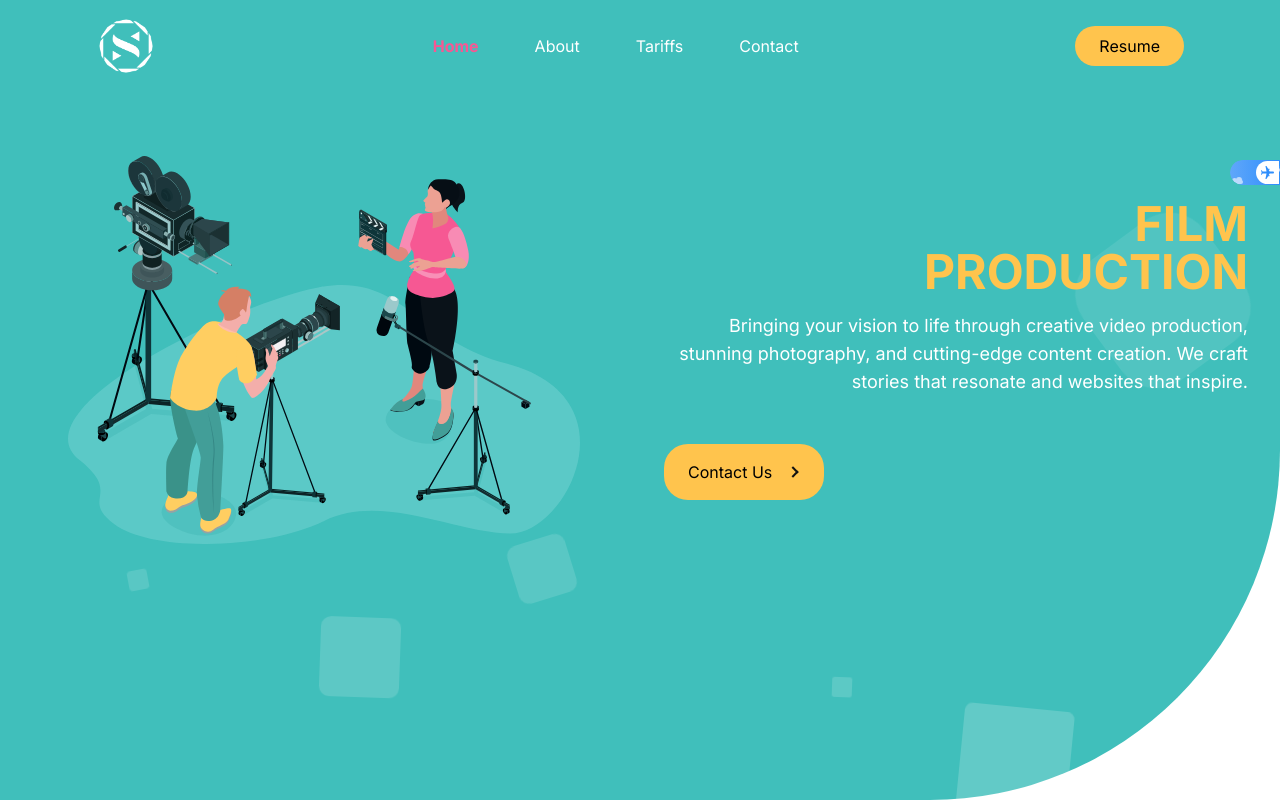
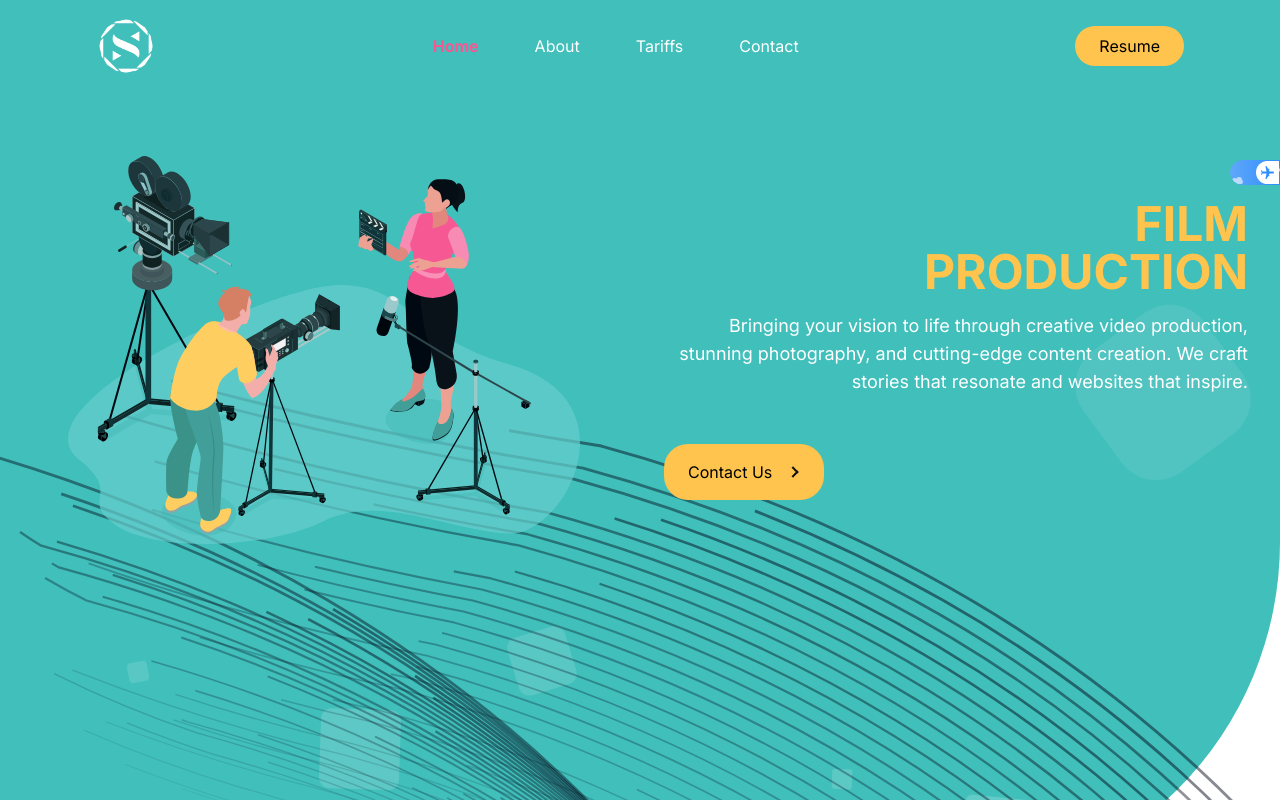
Before and after one commit to dissojak/StoonProd, a Next.js app: page / in a window 1280 px wide. Shown: the top 800 px of the page. Built offline with nearby package versions, Linux system fonts and the light colour scheme.

Commit message:
add animation v1.5

```diff
--- a/package.json
+++ b/package.json
@@ -8,6 +8,7 @@
     "lint": "next lint"
   },
   "dependencies": {
+    "framer-motion": "^12.4.2",
     "lucide-react": "^0.475.0",
     "next": "14.2.4",
     "react": "^18",
--- /dev/null
+++ b/src/app/UI/BackgroundPaths.js
@@ -0,0 +1,62 @@
+"use client";
+
+import { motion } from "framer-motion";
+
+function FloatingPaths({ position }) {
+  const paths = Array.from({ length: 36 }, (_, i) => ({
+    id: i,
+    d: `M-${380 - i * 5 * position} -${189 + i * 6}C-${
+      380 - i * 5 * position
+    } -${189 + i * 6} -${312 - i * 5 * position} ${216 - i * 6} ${
+      152 - i * 5 * position
+    } ${343 - i * 6}C${616 - i * 5 * position} ${470 - i * 6} ${
+      684 - i * 5 * position
+    } ${875 - i * 6} ${684 - i * 5 * position} ${875 - i * 6}`,
+    color: `rgba(15,23,42,${0.1 + i * 0.03})`,
+    width: 0.5 + i * 0.03,
+  }));
+
+  return (
+    <div className="absolute inset-0 pointer-events-none">
+      <svg
+        className="w-full h-full text-slate-950 dark:text-white"
+        viewBox="0 0 696 316"
+        fill="none"
+      >
+        {paths.map((path) => (
+          <motion.path
+            key={path.id}
+            d={path.d}
+            stroke="currentColor"
+            strokeWidth={path.width}
+            strokeOpacity={0.1 + path.id * 0.03}
+            initial={{ pathLength: 0.3, opacity: 0.6 }}
+            animate={{
+              pathLength: 1,
+              opacity: [0.3, 0.6, 0.3],
+              pathOffset: [0, 1, 0],
+            }}
+            transition={{
+              duration: 20 + Math.random() * 10,
+              repeat: Number.POSITIVE_INFINITY,
+              ease: "linear",
+            }}
+          />
+        ))}
+      </svg>
+    </div>
+  );
+}
+
+export default function BackgroundPaths({children}) {
+
+  return (
+    <div className="relative min-h-screen w-full flex items-center justify-center overflow-hidden">
+      <div className="absolute inset-0">
+        <FloatingPaths position={1} />
+        <FloatingPaths position={-1} />
+        {children}
+      </div>
+    </div>
+  );
+}
--- a/src/app/components/Home/SliderSection.js
+++ b/src/app/components/Home/SliderSection.js
@@ -1,8 +1,10 @@
 import Link from "next/link";
 import Image from "next/image";
+import BackgroundPaths from "@/app/UI/BackgroundPaths";
 
 const SliderSection = () => {
   return (
+    <BackgroundPaths>
       <section className="text-white py-8 sm:py-12 lg:py-16">
         <div className="container mx-auto px-4 sm:px-6 lg:px-8">
           <div className="flex flex-col lg:flex-row items-center justify-between gap-8 lg:gap-12">
@@ -26,8 +28,8 @@
               </h1>
               <p className="text-sm sm:text-base lg:text-lg xl:text-xl leading-relaxed max-w-xl mx-auto lg:ml-auto lg:mr-0">
                 Bringing your vision to life through creative video production,
-              stunning photography, and cutting-edge content creation. We craft
-              stories that resonate and websites that inspire.
+                stunning photography, and cutting-edge content creation. We
+                craft stories that resonate and websites that inspire.
               </p>
 
               {/* Button Section */}
@@ -51,6 +53,7 @@
           </div>
         </div>
       </section>
+    </BackgroundPaths>
   );
 };
 
```
Also changed, not shown: 1 other file (tests, documents, lock files or other folders). Lines whose indentation alone changed are shown as unchanged.
